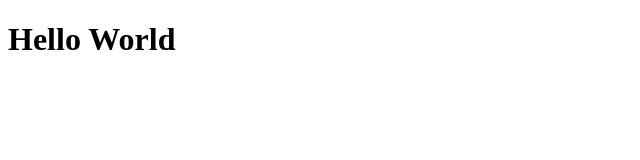
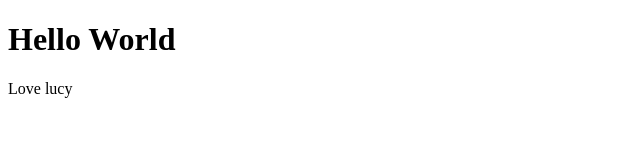
Before and after one commit to JessicaJiang012/Jessica-Jiang, a plain HTML site: page index.html in a window 1280 px wide. Shown: the full height of the page, 0-640 px from the left. Drawn offline with Linux system fonts and the light colour scheme.

Commit message:
second push

```diff
--- a/index.html
+++ b/index.html
@@ -6,5 +6,6 @@
   </head>
   <body>
     <h1>Hello World</h1>
+    <p>Love lucy</p>
   </body>
 </html>
```
